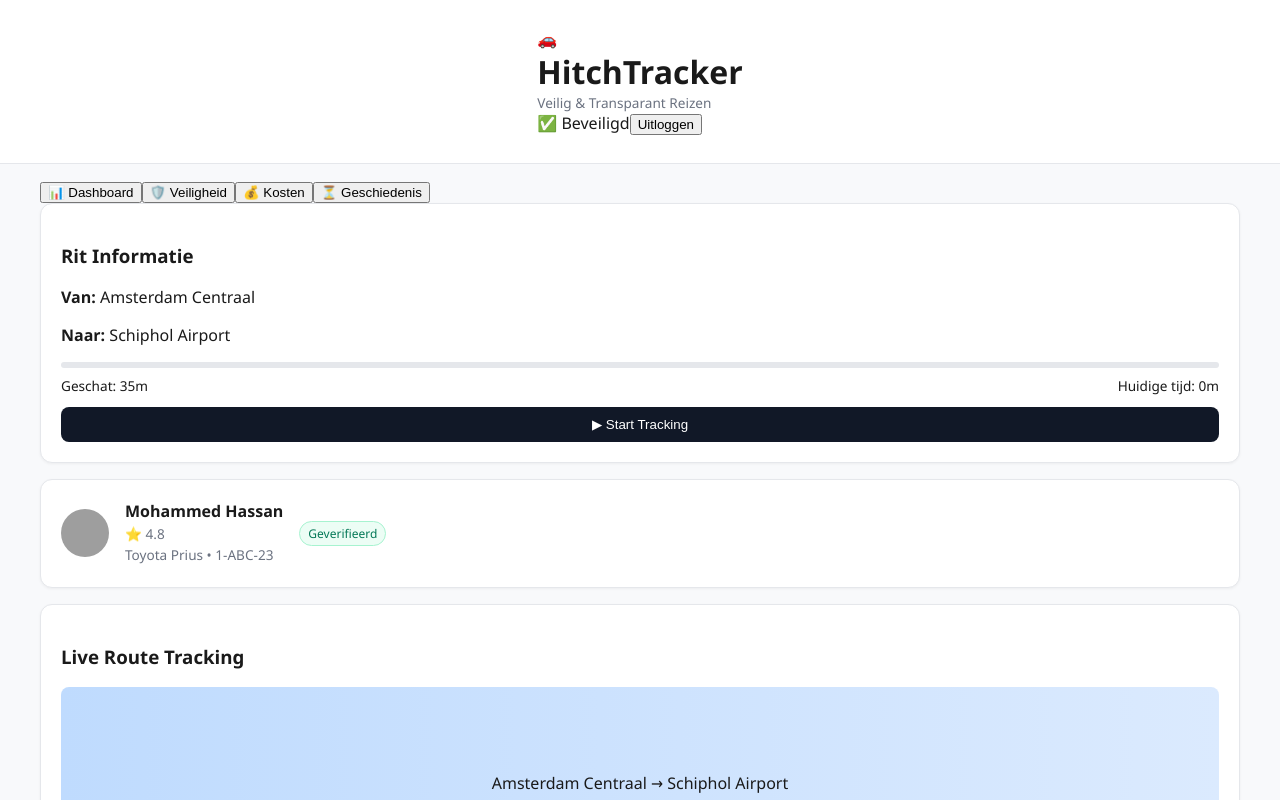
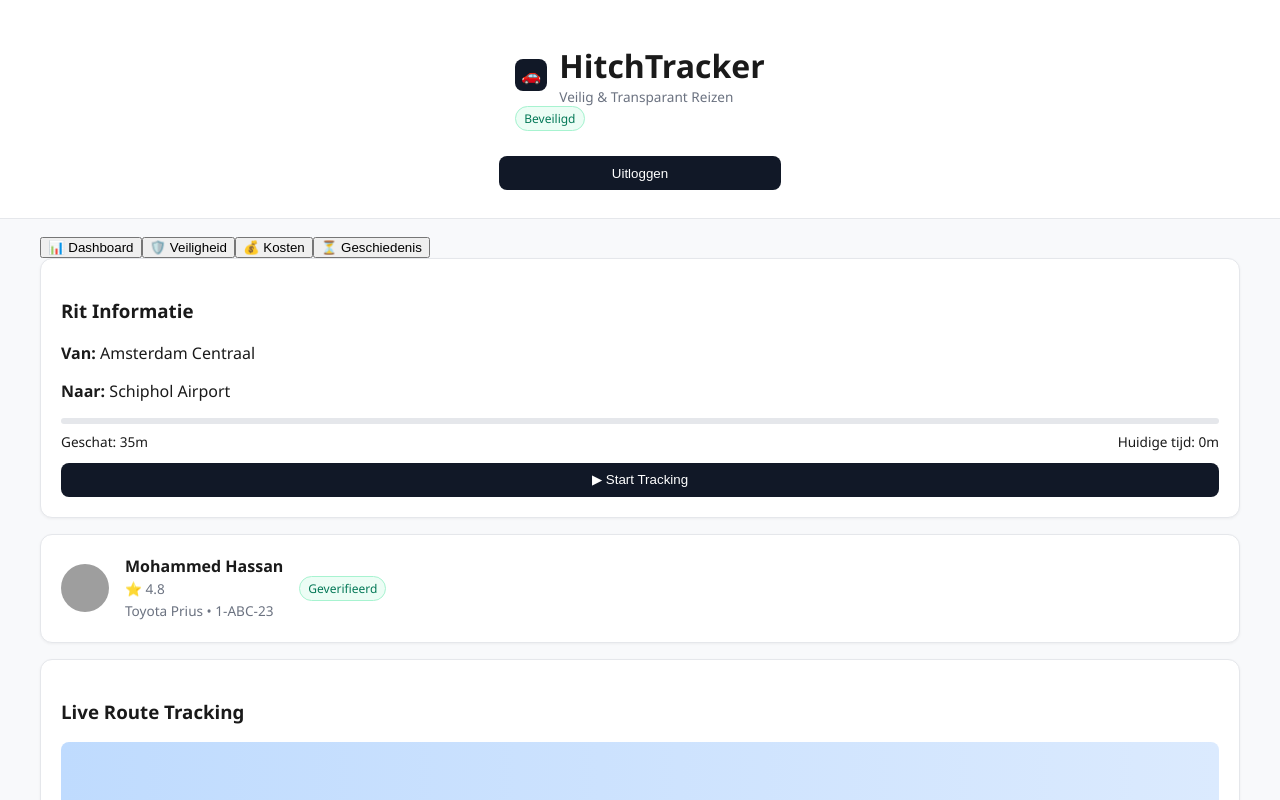
Before and after one commit to FlorianDeCooleMan/Hitch-Tracker, a React (Vite) app: page /dashboard in a window 1280 px wide. Shown: the top 800 px of the page. Built offline with nearby package versions, Linux system fonts and the light colour scheme; sample sign-in values are in the browser's storage; grey boxes are pictures that could not be loaded.

Commit message:
Fix header layout and button, Refactor button style

```diff
--- a/src/App.css
+++ b/src/App.css
@@ -217,7 +217,9 @@ label {
   text-decoration: none;
 }
 
-.link:hover { text-decoration: underline; }
+.link:hover {
+  text-decoration: underline;
+}
 
 .link-button {
   background: transparent;
--- a/src/App.tsx
+++ b/src/App.tsx
@@ -25,26 +25,41 @@ export default function App() {
       {/* Header */}
       <header className="border-b bg-white">
         <div className="container mx-auto px-4 py-3 flex items-center justify-between">
-          <div className="flex items-center gap-3">
-            <div className="w-8 h-8 bg-black text-white rounded-lg flex items-center justify-center">
-              🚗
+          <div className="container">
+            <div style={{ display: "flex", alignItems: "center", gap: "12px" }}>
+              <div
+                style={{
+                  width: 32,
+                  height: 32,
+                  background: "#111827",
+                  color: "#fff",
+                  borderRadius: 8,
+                  display: "flex",
+                  alignItems: "center",
+                  justifyContent: "center",
+                }}
+              >
+                🚗
+              </div>
+              <div>
+                <h1>HitchTracker</h1>
+                <p>Veilig & Transparant Reizen</p>
+              </div>
             </div>
-            <div>
-              <h1 className="font-semibold">HitchTracker</h1>
-              <p className="text-sm text-gray-500">
-                Veilig & Transparant Reizen
-              </p>
-            </div>
+            <span
+              className="badge green"
+              style={{ border: "1px solid #a7f3d0" }}
+            >
+              Beveiligd
+            </span>
           </div>
           <div className="flex items-center gap-2">
-            <span className="text-green-600 border px-3 py-1 rounded text-sm">✅ Beveiligd</span>
             <button
               onClick={() => {
                 localStorage.removeItem("ht_logged_in");
-                // soft redirect back to login
                 window.location.href = "/";
               }}
-              className="border px-3 py-1 rounded text-sm"
+              className="btn logout-btn"
             >
               Uitloggen
             </button>
```
